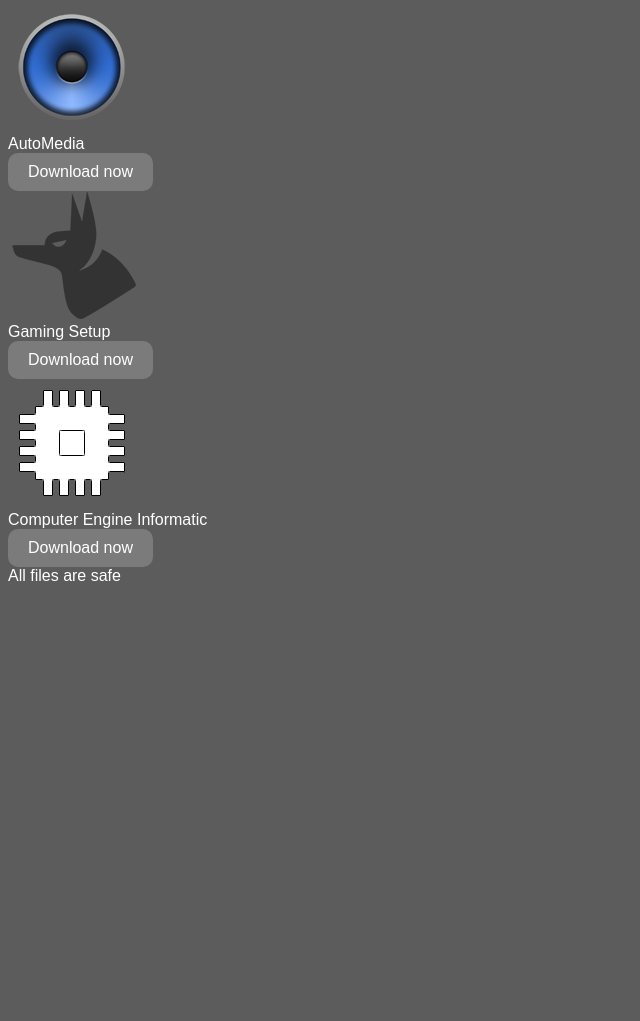
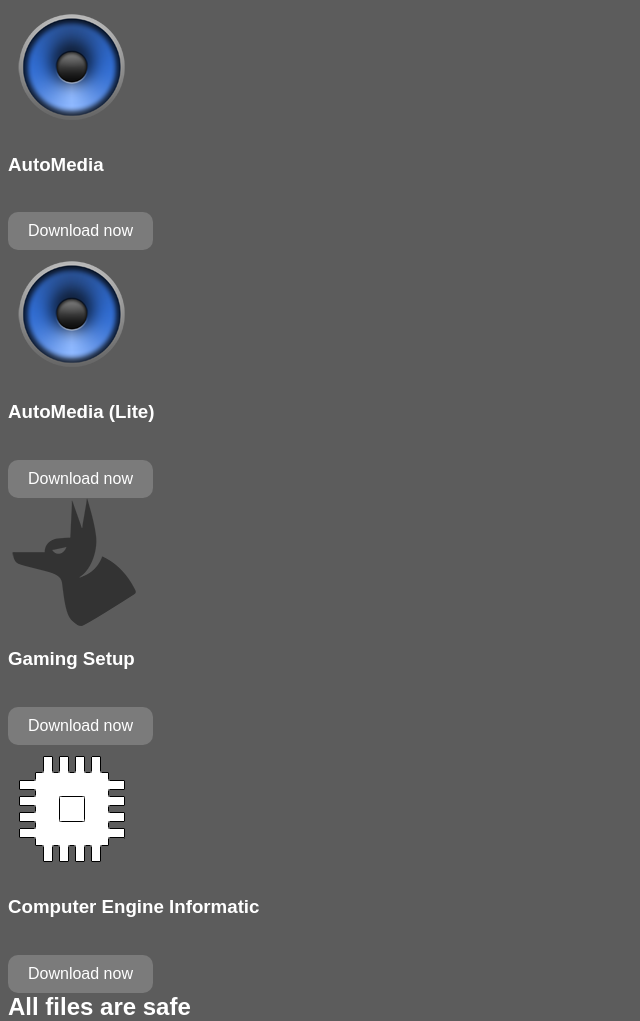
Before and after one commit to gabrielsb317/croncex, a plain HTML site: page home.html in a window 1280 px wide. Shown: the part 263-1284 px from the top of the page, without its empty margins (0-640 px from the left). Before the commit the page ends 848 px from the top, so only its background shows below. Drawn offline with Linux system fonts and the light colour scheme.

Commit message:
Add files via upload

```diff
--- a/home.html
+++ b/home.html
@@ -43,6 +43,7 @@
     <br/>
       <div>
           <button class="Button" onclick="window.location.href='home.html'">Pagina principal</button>
+		  <button class="Button" onclick="window.location.href='about.html'">Sobre</button>
       </div>
     <br/>
     <div style="height: 1px; background-color: #7B7B7B"/>
@@ -52,25 +53,32 @@
           <div>
             <img src="img\0x01.png" style="width: 128px; height: 128px;"/>
             <br/>
-            <a class="Text">AutoMedia</a>
+            <h3 class="Text">AutoMedia</h3>
             <br/>
             <button class="Button" style="font-size: 16px;" onclick="window.location.href='https://github.com/gabrielsb317/Serve/raw/main/AutoInstaller.exe'">Download now</button>
 		  </div>
 		  <div>
+            <img src="img\0x01.png" style="width: 128px; height: 128px;"/>
+            <br/>
+            <h3 class="Text">AutoMedia (Lite)</h3>
+            <br/>
+            <button class="Button" style="font-size: 16px;" onclick="window.location.href='https://github.com/gabrielsb317/Serve/raw/main/AutoMedia.7z'">Download now</button>
+		  </div>
+		  <div>
 		    <img src="img\0x02.png" style="width: 128px; height: 128px;"/>
 		    <br/>
-			<a class="Text">Gaming Setup</a>
+			<h3 class="Text">Gaming Setup</h3>
 			<br/>
 			<button class="Button" style="font-size: 16px;" onclick="window.location.href='https://github.com/gabrielsb317/Serve/raw/main/GS%20Installer.exe'">Download now</button>
 		  </div>
           <div>
             <img src="img\0x03.png" style="width: 128px; height: 128px;"/>
             <br/>
-            <a class="Text">Computer Engine Informatic</a>
+            <h3 class="Text">Computer Engine Informatic</h3>
             <br/>
             <button class="Button" style="font-size: 16px;" onclick="window.location.href='https://github.com/gabrielsb317/Serve/raw/main/Computer%20Engine%20Informatic.7z'">Download now</button>
 	      </div>
       </div>
-	  <a class="Text" style="margin: 0px 0px 500px 0px;">All files are safe</a>
+	  <h2 class="Text" style="margin: 0px 0px 500px 0px;">All files are safe</h2>
   </body>
 </html>
```
